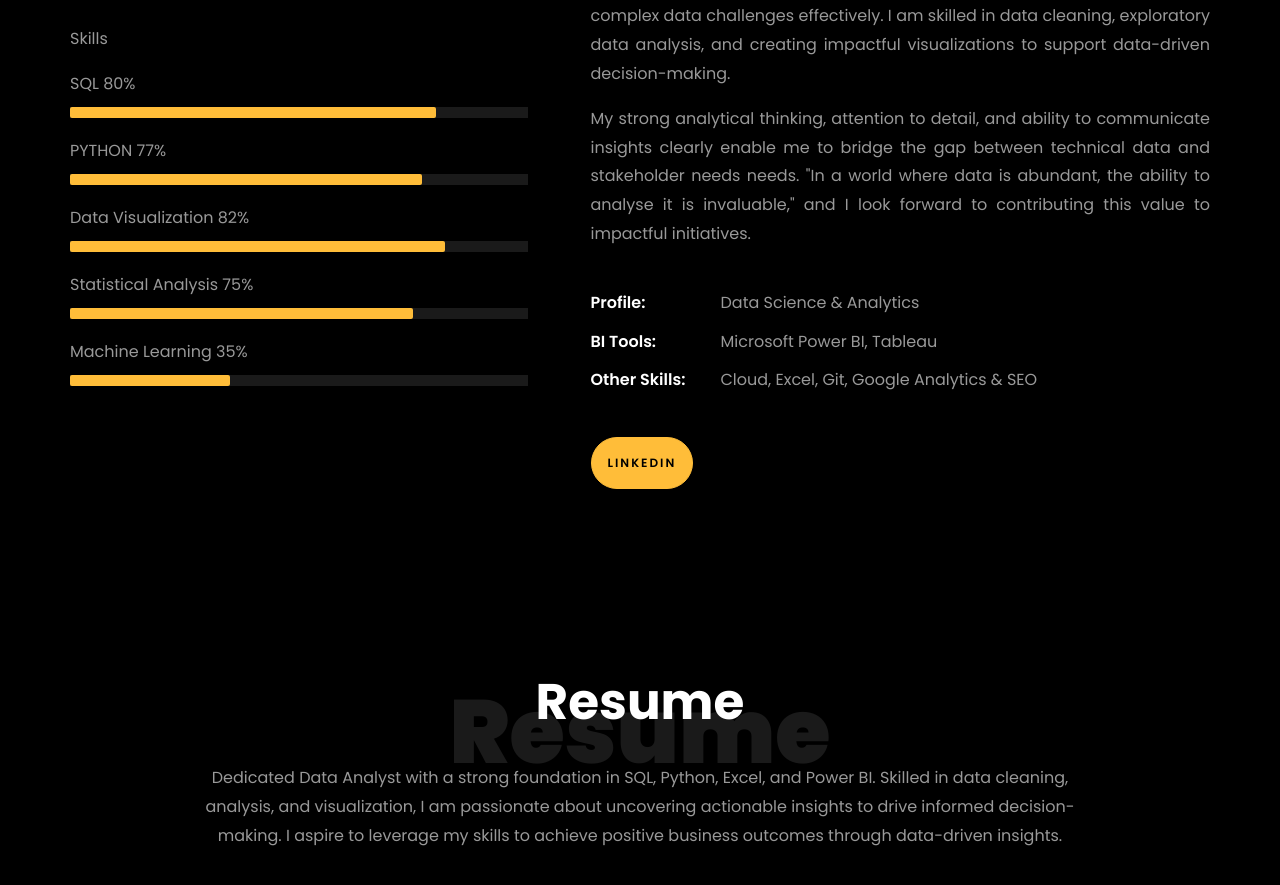
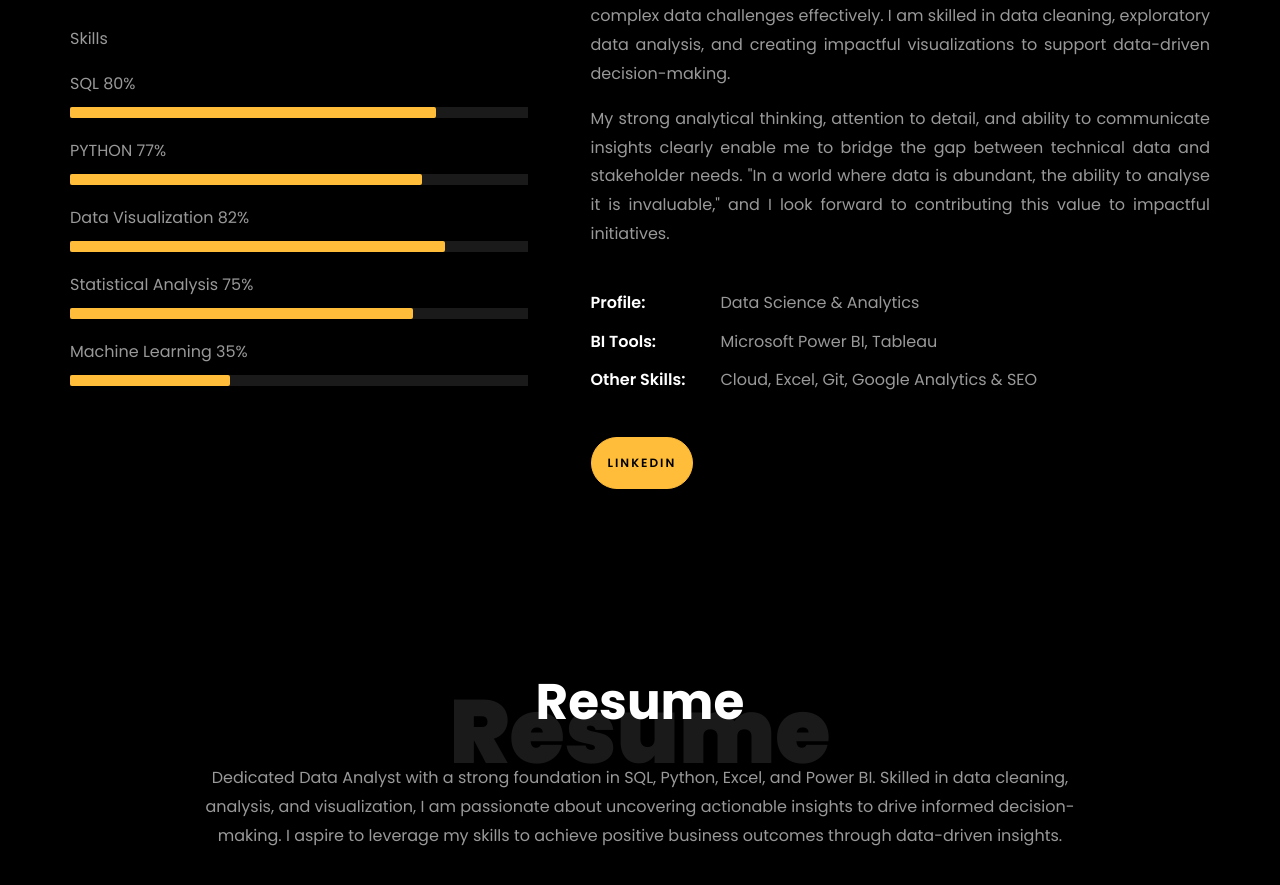
Before and after one commit to AshutoshMishra99/AshutoshMishra.github.io, a plain HTML site: page index.html in a window 1280 px wide. Shown: the part 1045-1930 px from the top of the page. Drawn offline with Linux system fonts and the light colour scheme; files whose address does not match are found by name.

Commit message:
Update index.html

```diff
--- a/index.html
+++ b/index.html
@@ -274,7 +274,7 @@
 
 								<p>As a data analyst, I thrive on transforming complex data sets into clear, actionable insights that drive strategic decision-making. I possess a strong foundation in SQL, Python, Power BI, and Excel, equipping me to tackle complex data challenges effectively. I am skilled in data cleaning, exploratory data analysis, and creating impactful visualizations to support data-driven decision-making.
 								</p>
-								<p>My strong analytical thinking, attention to detail, and ability to communicate insights clearly enable me to bridge the gap between technical data and stakeholder needs needs. "In a world where data is abundant, the ability to analyse it is invaluable," and I look forward to contributing this value to impactful initiatives.
+								<p>My strong analytical thinking, attention to detail, and ability to communicate insights clearly enable me to bridge the gap between technical data and stakeholder needs. "In a world where data is abundant, the ability to analyse it is invaluable," and I look forward to contributing this value to impactful initiatives.
 								</p>
 								<ul class="about-info mt-4 px-md-0 px-2">
 									<li class="d-flex"><span>Profile:</span> <span>Data Science &amp; Analytics</span></li>
```
